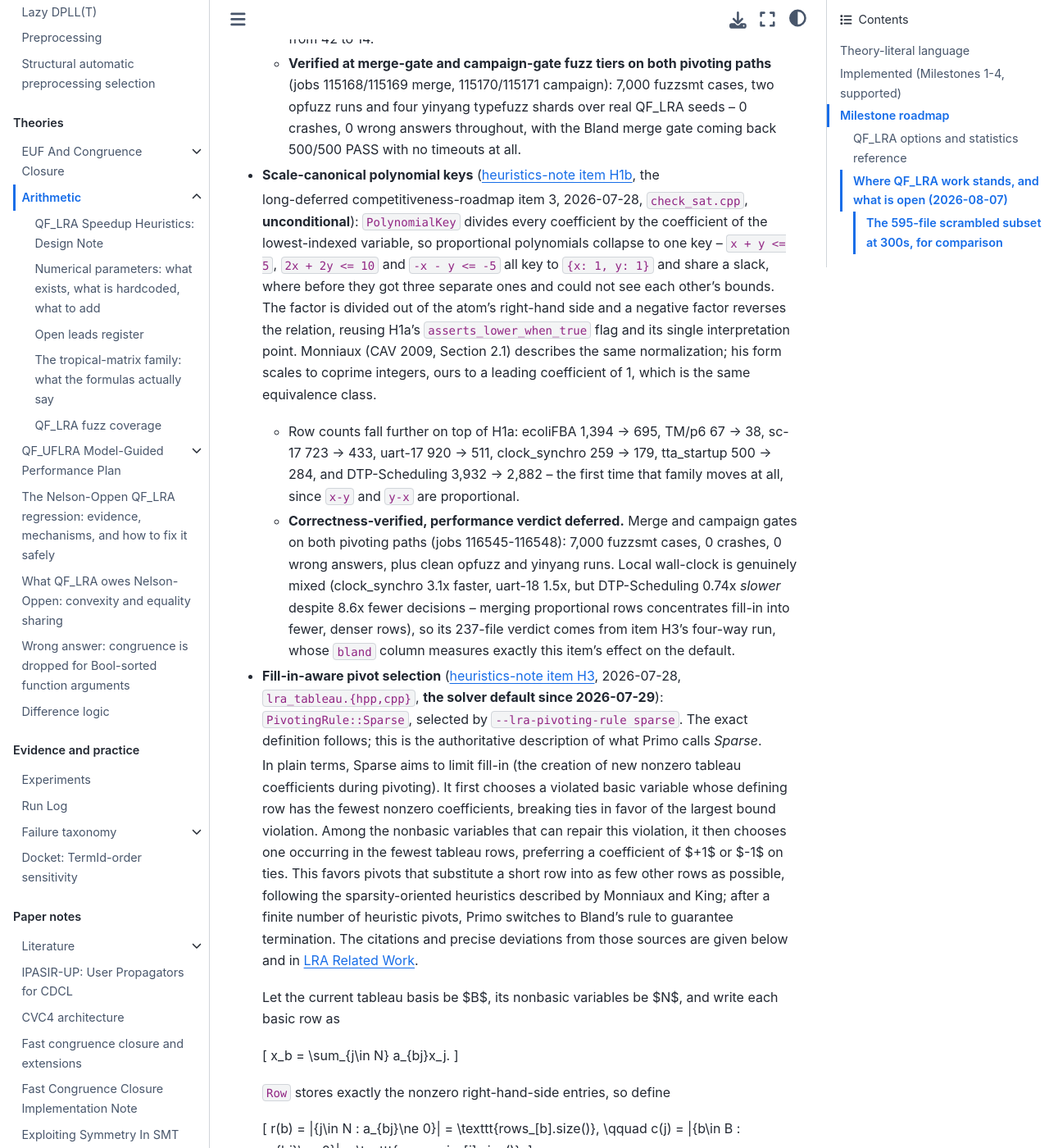
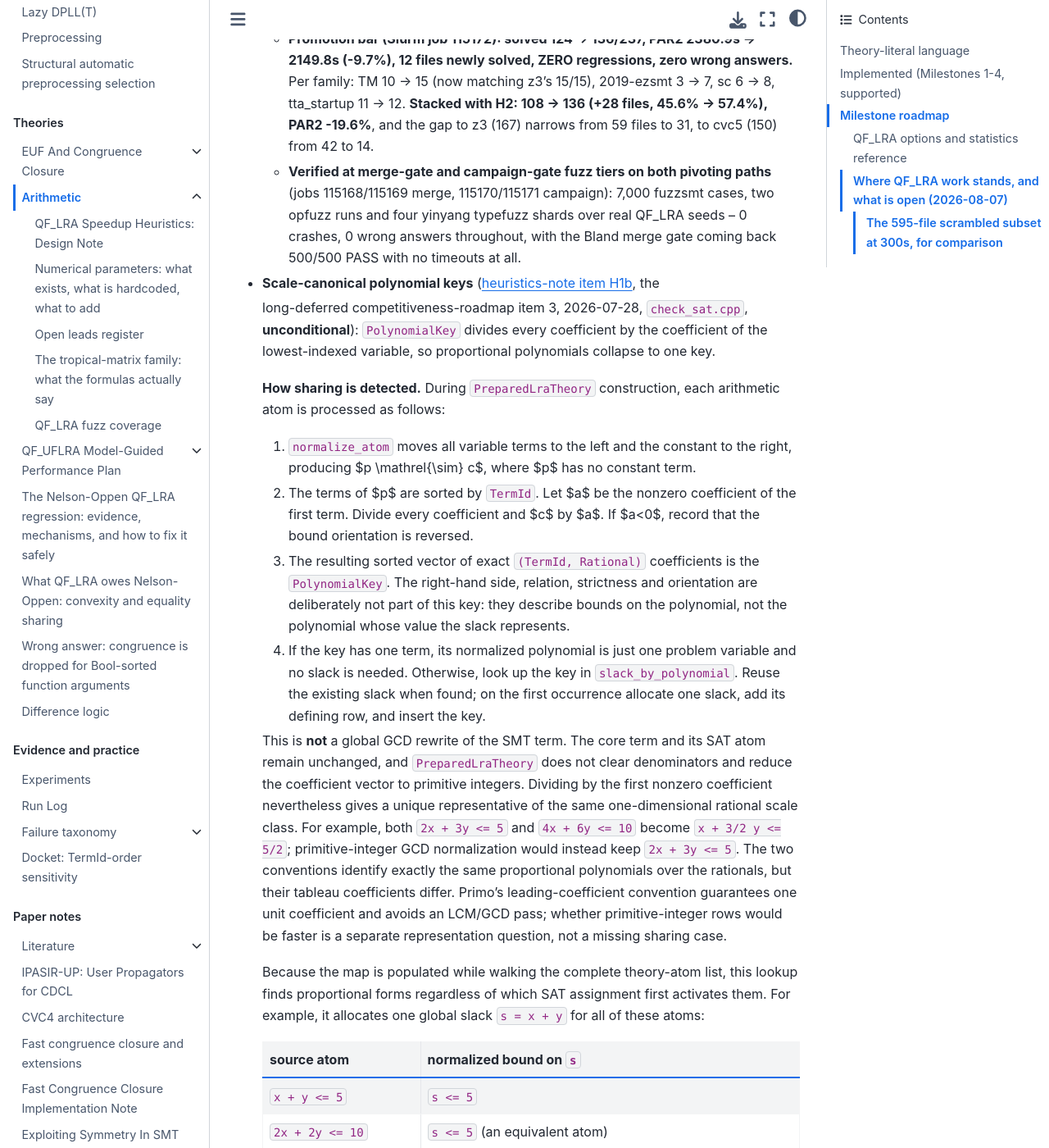
Before and after one commit to primo-solver/primo, a Jupyter Book: the page built from docs/arithmetic.md, in a window 1280 px wide and 1400 px high, scrolled down 12522 px. Shown: the whole window at 82% size. Built offline with Jupyter Book 1.0.4 settings and Sphinx 7.4.7 and the Sphinx Book theme 1.1.4, drawn with Linux system fonts in a browser that asks for light colours; some of the changed text lies outside the part shown.

Commit message:
Clarify global LRA slack canonicalization

```diff
--- a/docs/arithmetic.md
+++ b/docs/arithmetic.md
@@ -149,14 +149,20 @@ guarded rewrite.
   coupled; see the class comment for why the paper's "pivots don't track
   search depth" framing doesn't mean "don't undo them").
 - **DPLL(T) wiring** (`check_sat.cpp`): `PreparedLraTheory` precomputes the
-  tableau's structural part exactly once, mirroring `PreparedFlatTheory` --
-  one row per *distinct compound polynomial*, not per atom: atoms that
-  normalize to the exact same `LinearPolynomial` share a slack variable
-  (`PolynomialKey`/`PolynomialKeyHash`, exact-content matching only, not
-  scale-invariant). A **single-variable** atom gets no slack and no row at
-  all -- it is a bound on that variable itself (see "Direct bounds for
-  single-variable atoms" below). The `atoms_by_bound_var` index records
-  which atoms bound which tableau variable, slack or not.
+  tableau's structural part exactly once per prepared `check-sat` problem,
+  before any theory call and independently of any SAT assignment. It sees the
+  complete theory-atom list and allocates one stable slack variable and row per
+  *scale-canonical compound polynomial*, not per atom. Every corresponding
+  `PreparedAtom` then stores the same `bound_var`, so an atom encountered in
+  any later callback refers to the same tableau variable. Slacks are therefore
+  global to the prepared problem, not allocated afresh for each theory check.
+  The online path copies this base tableau once and trails bounds and pivots;
+  the fallback may copy it for a check, but preserves the prepared variable
+  numbering and atom-to-variable map. A **single-variable** atom gets no slack
+  and no row at all -- it is a bound on that variable itself (see "Direct
+  bounds for single-variable atoms" below). The `atoms_by_bound_var` index,
+  also built once, records every atom that can bound each stable tableau
+  variable.
   `OnlineLraPropagator` (Milestone 3a) is a trail-synced
   `sat::ExternalPropagator`, owning one `LraTableau` (copied once from
   the prepared base) kept in sync via `notify_new_decision_level`/
@@ -523,14 +529,67 @@ guarded rewrite.
   long-deferred competitiveness-roadmap item 3, 2026-07-28, `check_sat.cpp`,
   **unconditional**): `PolynomialKey` divides every coefficient by the
   coefficient of the lowest-indexed variable, so proportional polynomials
-  collapse to one key -- `x + y <= 5`, `2x + 2y <= 10` and `-x - y <= -5` all
-  key to `{x: 1, y: 1}` and share a slack, where before they got three
-  separate ones and could not see each other's bounds. The factor is divided
-  out of the atom's right-hand side and a negative factor reverses the
-  relation, reusing H1a's `asserts_lower_when_true` flag and its single
-  interpretation point. Monniaux (CAV 2009, Section 2.1) describes the same
-  normalization; his form scales to coprime integers, ours to a leading
-  coefficient of 1, which is the same equivalence class.
+  collapse to one key.
+
+  **How sharing is detected.** During `PreparedLraTheory` construction, each
+  arithmetic atom is processed as follows:
+
+  1. `normalize_atom` moves all variable terms to the left and the constant to
+     the right, producing $p \mathrel{\sim} c$, where $p$ has no constant
+     term.
+  2. The terms of $p$ are sorted by `TermId`. Let $a$ be the nonzero
+     coefficient of the first term. Divide every coefficient and $c$ by
+     $a$. If $a<0$, record that the bound orientation is reversed.
+  3. The resulting sorted vector of exact `(TermId, Rational)` coefficients is
+     the `PolynomialKey`. The right-hand side, relation, strictness and
+     orientation are deliberately not part of this key: they describe bounds
+     on the polynomial, not the polynomial whose value the slack represents.
+  4. If the key has one term, its normalized polynomial is just one problem
+     variable and no slack is needed. Otherwise, look up the key in
+     `slack_by_polynomial`. Reuse the existing slack when found; on the first
+     occurrence allocate one slack, add its defining row, and insert the key.
+
+  This is **not** a global GCD rewrite of the SMT term. The core term and its
+  SAT atom remain unchanged, and `PreparedLraTheory` does not clear
+  denominators and reduce the coefficient vector to primitive integers.
+  Dividing by the first nonzero coefficient nevertheless gives a unique
+  representative of the same one-dimensional rational scale class. For
+  example, both `2x + 3y <= 5` and `4x + 6y <= 10` become
+  `x + 3/2 y <= 5/2`; primitive-integer GCD normalization would instead keep
+  `2x + 3y <= 5`. The two conventions identify exactly the same proportional
+  polynomials over the rationals, but their tableau coefficients differ.
+  Primo's leading-coefficient convention guarantees one unit coefficient and
+  avoids an LCM/GCD pass; whether primitive-integer rows would be faster is a
+  separate representation question, not a missing sharing case.
+
+  Because the map is populated while walking the complete theory-atom list,
+  this lookup finds proportional forms regardless of which SAT assignment
+  first activates them. For example, it allocates one global slack
+  `s = x + y` for all of these atoms:
+
+  | source atom | normalized bound on `s` |
+  |---|---|
+  | `x + y <= 5` | `s <= 5` |
+  | `2x + 2y <= 10` | `s <= 5` (an equivalent atom) |
+  | `2x + 2y <= 12` | `s <= 6` (a distinct, weaker upper bound) |
+  | `-x - y <= -5` | `s >= 5` (the opposite orientation) |
+
+  The first two bounds are duplicates at the tableau level, and
+  `LraTableau::assert_upper` ignores the second one once either is installed.
+  The `s <= 6` atom cannot be discarded from the prepared problem, however:
+  under arbitrary Boolean structure it may be assigned without `s <= 5`, or
+  assigned false and therefore assert `s > 6`. What is shared globally is the
+  structural slack; each SAT atom still has its own relation, scaled right-hand
+  side, polarity, and explanation reason. Exact equivalent atoms also remain
+  distinct SAT atoms today; canonical SAT-atom interning would be a separate
+  preprocessing optimization.
+
+  The scale factor is divided out of the atom's right-hand side and a negative
+  factor reverses the relation, reusing H1a's
+  `asserts_lower_when_true` flag and its single interpretation point. Monniaux
+  (CAV 2009, Section 2.1) describes the same scale normalization goal; his form
+  scales to coprime integers, ours to a leading coefficient of 1, which is the
+  same equivalence class but not the same coefficient representation.
   - Row counts fall further on top of H1a: ecoliFBA 1,394 -> 695, TM/p6
     67 -> 38, sc-17 723 -> 433, uart-17 920 -> 511, clock_synchro 259 -> 179,
     tta_startup 500 -> 284, and DTP-Scheduling 3,932 -> 2,882 -- the first
@@ -913,11 +972,12 @@ guarded rewrite.
   per the cited comparative benchmark (fastest per-instance wall time),
   and adding either of the other two is a bigger, separate undertaking.
 - ~~**Polynomial dedup is exact-match only, not scale-invariant**: `x<=5`
-  and `2x<=10` still get separate slacks~~ -- **fixed for single-variable
-  atoms 2026-07-28** (item H1a: both are now bounds on `x` itself, so they
-  propagate against each other). Still exact-match for *compound*
-  polynomials: `x+y<=5` and `2x+2y<=10` continue to get separate slacks.
-  See the `PolynomialKey` comment in `check_sat.cpp`.
+  and `2x<=10` still get separate slacks~~ -- **fixed 2026-07-28**. Item H1a
+  made both single-variable forms direct bounds on `x`, with no slack at all;
+  item H1b made compound `PolynomialKey`s scale-canonical, so `x+y<=5` and
+  `2x+2y<=10` share the one slack for `x+y`. The source atoms remain separate
+  SAT atoms; only their prepared tableau variable is shared. See the
+  `PolynomialKey` and `PreparedLraTheory` comments in `check_sat.cpp`.
 - **Propagation only relates atoms sharing the exact same slack**, not
   Dutertre & de Moura's stronger row-based/interval bound propagation
   across *different* variables via a basic row's children. Also
@@ -1794,15 +1854,12 @@ Bland/Dantzig/SOI prices a pivot by its cost. The note also reclassifies
 the gap into three distinct bottleneck classes (pure-LP single-`check()`,
 pivot-cost-dominated, and assignment-volume-dominated) rather than one.
 
-**Not yet scheduled** (natural next candidates, not designed in detail;
-scale-invariant polynomial matching is now folded into
-[](qf-lra-heuristics.md)'s H1):
-scale-invariant polynomial matching (item 3, would extend both same-slack
-and row-based propagation's reach by letting proportional polynomials like
-`x<=5`/`2x<=10` share a slack); Devex or Steepest-Edge pivoting (Milestone
-4a covered only Dantzig, and SOI-Simplex, item 4, is now done without
-closing the quick-eval sample's gap -- neither pricing rule choice nor a
-global objective alone seems to be the bottleneck for the "hard for
-everyone" families in that narrow sample); a campaign-tier confirmation
-specifically for `--lra-pivoting-rule dantzig`/`soi` if either is ever
-considered for becoming the default.
+**Not yet scheduled** (natural next candidates, not designed in detail):
+Devex or Steepest-Edge pivoting (Milestone 4a covered only Dantzig, and
+SOI-Simplex, item 4, is now done without closing the quick-eval sample's gap --
+neither pricing rule choice nor a global objective alone seems to be the
+bottleneck for the "hard for everyone" families in that narrow sample); a
+campaign-tier confirmation specifically for `--lra-pivoting-rule dantzig`/`soi`
+if either is ever considered for becoming the default. Scale-invariant
+polynomial matching, formerly roadmap item 3, is implemented by H1b; see
+[](qf-lra-heuristics.md).
```
Also changed, not shown: docs/qf-lra-heuristics.md (+31 -9 lines), 2 other files.
